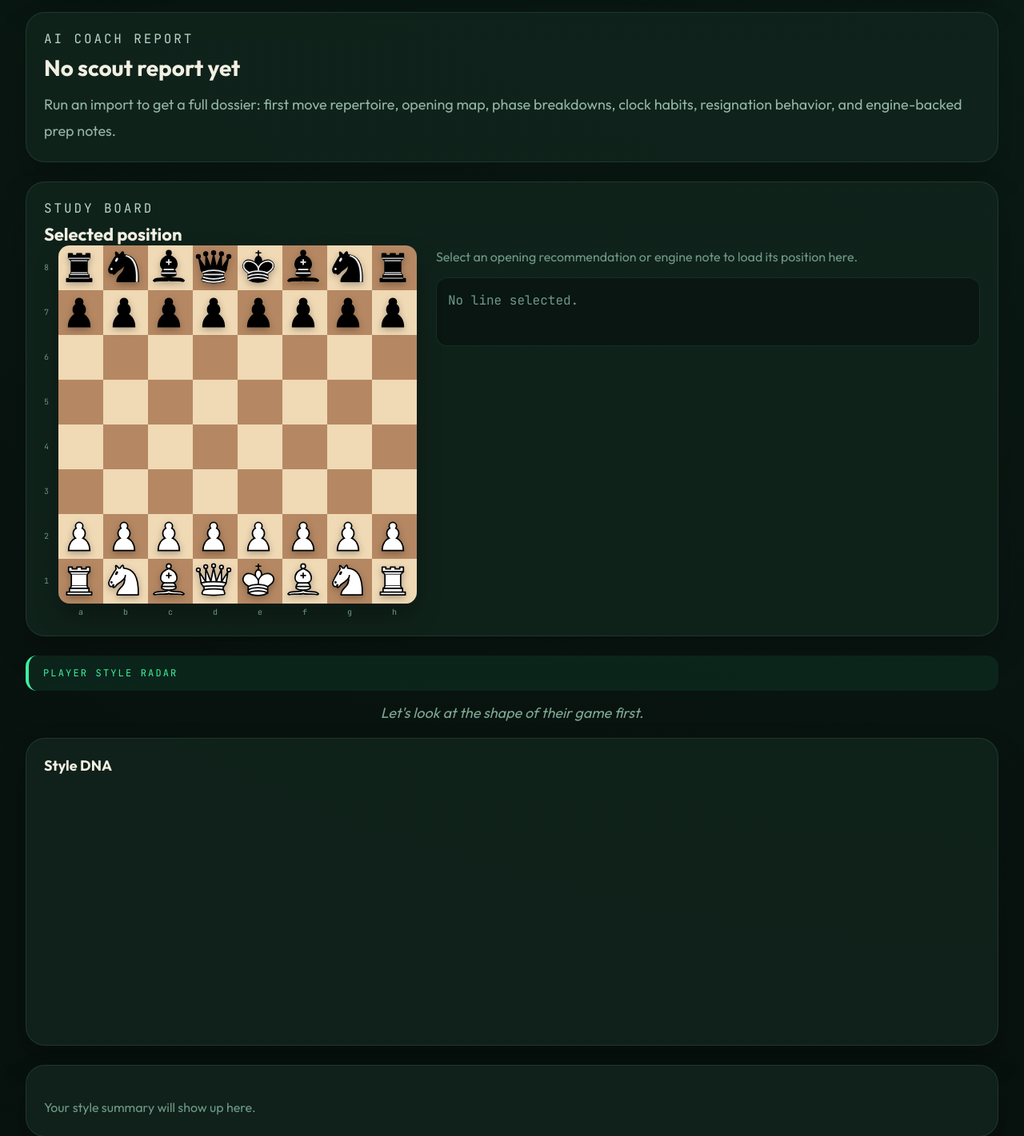
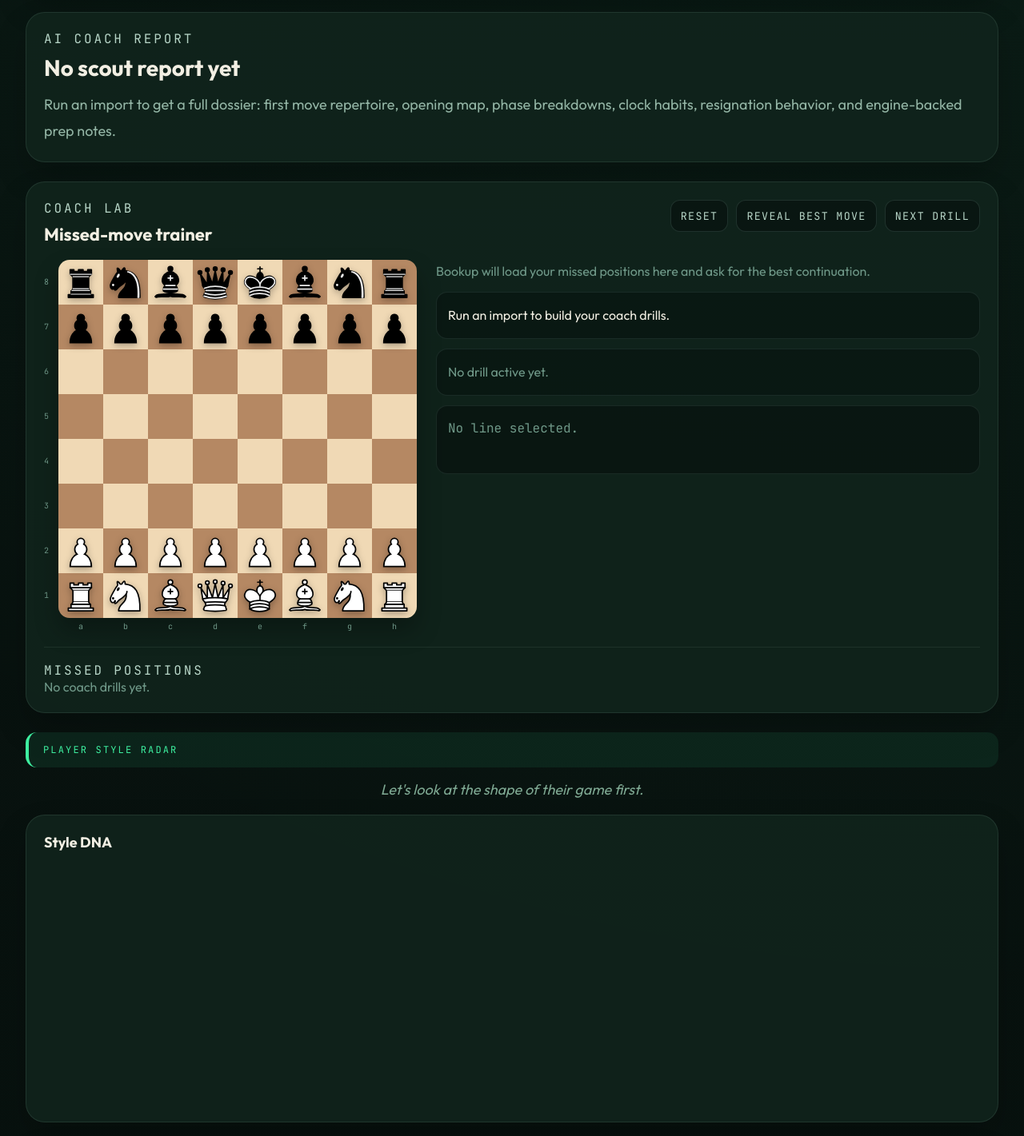
Before and after one commit to tetizz/Bookup, a Flask app: page / in a window 1280 px wide. Shown: the part 1161-2582 px from the top of the page at 80% size. Run offline with Flask 3, Linux system fonts and the light colour scheme.

Commit message:
Add interactive coach training board

```diff
--- a/bookup/app.py
+++ b/bookup/app.py
@@ -8,6 +8,7 @@ from pathlib import Path
 from urllib.error import URLError
 from urllib.request import urlopen
 
+import chess
 from flask import Flask, jsonify, render_template, request
 import webview
 
@@ -42,6 +43,48 @@ def save_config(payload: dict) -> None:
     CONFIG_PATH.write_text(json.dumps(payload, indent=2), encoding="utf-8")
 
 
+def build_engine_settings(payload: dict) -> EngineSettings:
+    engine_path = str(payload.get("engine_path", "")).strip()
+    return EngineSettings(
+        path=engine_path,
+        depth=max(8, min(24, int(payload.get("depth", 13)))),
+        threads=max(1, min(max(1, os.cpu_count() or 8), int(payload.get("threads", max(1, os.cpu_count() or 8))))),
+        hash_mb=max(256, min(32768, int(payload.get("hash_mb", 2048)))),
+    )
+
+
+def serialize_legal_moves(board: chess.Board) -> list[dict]:
+    items = []
+    for move in board.legal_moves:
+        items.append(
+            {
+                "uci": move.uci(),
+                "from": chess.square_name(move.from_square),
+                "to": chess.square_name(move.to_square),
+                "san": board.san(move),
+                "promotion": chess.piece_symbol(move.promotion) if move.promotion else "",
+            }
+        )
+    return items
+
+
+def normalize_move_uci(board: chess.Board, move_uci: str) -> chess.Move | None:
+    cleaned = str(move_uci or "").strip().lower()
+    if len(cleaned) < 4:
+        return None
+    if len(cleaned) == 4:
+        base = chess.Move.from_uci(cleaned)
+        if base in board.legal_moves:
+            return base
+        for suffix in ("q", "r", "b", "n"):
+            promoted = chess.Move.from_uci(cleaned + suffix)
+            if promoted in board.legal_moves:
+                return promoted
+        return None
+    move = chess.Move.from_uci(cleaned)
+    return move if move in board.legal_moves else None
+
+
 @app.get("/")
 def index() -> str:
     config = load_config()
@@ -72,12 +115,7 @@ def profile() -> tuple:
     if not engine_path:
         return jsonify({"error": "Stockfish path is required."}), 400
 
-    settings = EngineSettings(
-        path=engine_path,
-        depth=max(8, min(24, int(payload.get("depth", 13)))),
-        threads=max(1, min(max(1, os.cpu_count() or 8), int(payload.get("threads", max(1, os.cpu_count() or 8))))),
-        hash_mb=max(256, min(32768, int(payload.get("hash_mb", 2048)))),
-    )
+    settings = build_engine_settings(payload)
 
     save_config(
         {
@@ -119,6 +157,99 @@ def profile() -> tuple:
     )
 
 
+@app.post("/api/legal-moves")
+def legal_moves() -> tuple:
+    payload = request.get_json(force=True)
+    fen = str(payload.get("fen", "")).strip()
+    if not fen:
+        return jsonify({"error": "FEN is required."}), 400
+    try:
+        board = chess.Board(fen)
+    except ValueError as exc:
+        return jsonify({"error": f"Invalid FEN: {exc}"}), 400
+    return jsonify(
+        {
+            "fen": board.fen(),
+            "turn": "white" if board.turn == chess.WHITE else "black",
+            "legal_moves": serialize_legal_moves(board),
+        }
+    )
+
+
+@app.post("/api/coach-move")
+def coach_move() -> tuple:
+    payload = request.get_json(force=True)
+    fen = str(payload.get("fen", "")).strip()
+    move_uci = str(payload.get("move_uci", "")).strip()
+    if not fen or not move_uci:
+        return jsonify({"error": "FEN and move_uci are required."}), 400
+
+    try:
+        board = chess.Board(fen)
+    except ValueError as exc:
+        return jsonify({"error": f"Invalid FEN: {exc}"}), 400
+
+    selected_move = normalize_move_uci(board, move_uci)
+    if selected_move is None:
+        return jsonify({"error": "That move is not legal from this position.", "legal_moves": serialize_legal_moves(board)}), 400
+
+    settings = build_engine_settings(payload)
+    if not settings.path:
+        return jsonify({"error": "Stockfish path is required."}), 400
+
+    try:
+        with EngineSession(settings) as engine:
+            root_info = engine.analyse(board, multipv=1)[0]
+            pv = root_info.get("pv") or []
+            if not pv:
+                return jsonify({"error": "Engine did not return a principal variation."}), 500
+            best_move = pv[0]
+            best_move_san = board.san(best_move)
+            if selected_move != best_move:
+                return jsonify(
+                    {
+                        "correct": False,
+                        "fen": board.fen(),
+                        "best_move_uci": best_move.uci(),
+                        "best_move_san": best_move_san,
+                        "message": f"Best move was {best_move_san}. Try to understand why it keeps more value in the position.",
+                        "legal_moves": serialize_legal_moves(board),
+                    }
+                )
+
+            played_san = board.san(selected_move)
+            board.push(selected_move)
+            continuation = []
+            final_reply_uci = selected_move.uci()
+            reply_info = engine.analyse(board, multipv=1)[0]
+            reply_pv = reply_info.get("pv") or []
+            for follow_move in reply_pv[:4]:
+                if follow_move not in board.legal_moves:
+                    break
+                continuation.append(board.san(follow_move))
+                final_reply_uci = follow_move.uci()
+                board.push(follow_move)
+
+            return jsonify(
+                {
+                    "correct": True,
+                    "played_move_san": played_san,
+                    "best_move_uci": best_move.uci(),
+                    "best_move_san": best_move_san,
+                    "continuation": continuation,
+                    "final_fen": board.fen(),
+                    "last_move_uci": final_reply_uci,
+                    "line_over": len(continuation) < 4,
+                    "message": "Correct. Bookup played out the engine continuation from there.",
+                    "legal_moves": serialize_legal_moves(board),
+                }
+            )
+    except FileNotFoundError:
+        return jsonify({"error": "The Stockfish executable could not be opened."}), 400
+    except Exception as exc:
+        return jsonify({"error": f"Coach analysis failed: {exc}"}), 500
+
+
 def run_app() -> None:
     port = 8877
     url = f"http://127.0.0.1:{port}/"
--- a/bookup/static/app.css
+++ b/bookup/static/app.css
@@ -159,6 +159,23 @@ input {
   cursor: pointer;
 }
 
+.ghost-btn {
+  border: 1px solid rgba(111, 152, 136, 0.22);
+  background: rgba(8, 18, 15, 0.7);
+  color: var(--text);
+  font-family: var(--mono);
+  letter-spacing: .1em;
+  text-transform: uppercase;
+  border-radius: 12px;
+  padding: 10px 12px;
+  cursor: pointer;
+}
+
+.ghost-btn:hover {
+  border-color: rgba(62, 240, 160, 0.35);
+  color: var(--text2);
+}
+
 .status {
   margin-top: 12px;
   color: var(--muted);
@@ -251,6 +268,20 @@ input {
   flex-wrap: wrap;
 }
 
+.board-head {
+  display: flex;
+  gap: 18px;
+  justify-content: space-between;
+  align-items: flex-start;
+  margin-bottom: 18px;
+}
+
+.board-actions {
+  display: flex;
+  gap: 10px;
+  flex-wrap: wrap;
+}
+
 .board-coords {
   display: grid;
   grid-template-columns: 18px 448px;
@@ -277,13 +308,57 @@ input {
   box-shadow: 0 16px 30px rgba(0,0,0,.28);
 }
 
+.square {
+  position: relative;
+  display: flex;
+  align-items: center;
+  justify-content: center;
+}
+
 .square.light { background: #f0d9b5; }
 .square.dark { background: #b58863; }
+.square.selectable {
+  cursor: pointer;
+}
+.square.selected::after {
+  content: "";
+  position: absolute;
+  inset: 0;
+  background: rgba(62, 240, 160, 0.18);
+}
+.square.last-from::before,
+.square.last-to::before {
+  content: "";
+  position: absolute;
+  inset: 0;
+  background: rgba(246, 246, 105, 0.34);
+}
+.square.legal-target .move-dot {
+  width: 16px;
+  height: 16px;
+  border-radius: 50%;
+  background: rgba(28, 85, 62, 0.42);
+  border: 2px solid rgba(20, 54, 40, 0.32);
+  position: absolute;
+  z-index: 1;
+}
+.square.legal-capture .move-dot {
+  width: 44px;
+  height: 44px;
+  border-radius: 50%;
+  border: 4px solid rgba(28, 85, 62, 0.48);
+  background: transparent;
+  position: absolute;
+  z-index: 1;
+}
 .piece {
   width: 52px;
   height: 52px;
   object-fit: contain;
   filter: drop-shadow(0 3px 4px rgba(0,0,0,.28));
+  position: relative;
+  z-index: 2;
+  user-select: none;
 }
 
 .board-side {
@@ -312,6 +387,48 @@ input {
 }
 
 .board-line.empty { color: var(--muted); }
+
+.coach-prompt,
+.coach-feedback {
+  border: 1px solid rgba(111, 152, 136, 0.16);
+  border-radius: 14px;
+  padding: 14px;
+  background: rgba(8, 18, 15, 0.62);
+  line-height: 1.8;
+}
+
+.coach-prompt {
+  color: var(--text2);
+}
+
+.coach-feedback {
+  color: var(--blue);
+}
+
+.coach-feedback.empty {
+  color: var(--muted);
+}
+
+.coach-grid {
+  margin-top: 18px;
+}
+
+.coach-list-wrap {
+  border-top: 1px solid rgba(111, 152, 136, 0.14);
+  padding-top: 18px;
+}
+
+.coach-item-meta {
+  margin-top: 10px;
+  color: var(--muted);
+  font-family: var(--mono);
+  font-size: 11px;
+}
+
+.coach-item.active {
+  border-color: rgba(62, 240, 160, 0.5);
+  background: rgba(22, 48, 38, 1);
+}
 
 .first-move-wrap {
   display: grid;
--- a/bookup/static/app.js
+++ b/bookup/static/app.js
@@ -71,10 +71,27 @@ const el = {
   boardTitle: document.getElementById("boardTitle"),
   boardSummary: document.getElementById("boardSummary"),
   boardLine: document.getElementById("boardLine"),
+  coachPrompt: document.getElementById("coachPrompt"),
+  coachFeedback: document.getElementById("coachFeedback"),
+  coachList: document.getElementById("coachList"),
+  coachReset: document.getElementById("coachResetBtn"),
+  coachReveal: document.getElementById("coachRevealBtn"),
+  coachNext: document.getElementById("coachNextBtn"),
 };
 
 let currentPrimaryPayload = null;
 let currentSecondaryPayload = null;
+const state = {
+  boardFen: "startpos",
+  legalMoves: [],
+  legalByFrom: {},
+  selectedSquare: "",
+  dragFrom: "",
+  lastMove: null,
+  coachItems: [],
+  coachIndex: -1,
+  coachStartFen: "",
+};
 
 function init() {
   el.username.value = defaults.username || "trixize1234";
@@ -86,6 +103,9 @@ function init() {
   el.hash.value = defaults.hash_mb || 2048;
   el.analyze.addEventListener("click", runAnalysis);
   el.compareBtn?.addEventListener("click", runCompare);
+  el.coachReset?.addEventListener("click", resetCoachDrill);
+  el.coachReveal?.addEventListener("click", revealCoachDrill);
+  el.coachNext?.addEventListener("click", nextCoachDrill);
   renderCoords();
   renderBoard("startpos");
 }
@@ -180,6 +200,11 @@ function renderProfile(payload) {
   renderCompare(currentPrimaryPayload, currentSecondaryPayload);
   renderImprovements(profile.improvements || []);
   renderAdvice(profile.opening_advice || []);
+  state.coachItems = profile.coach_positions || [];
+  renderCoachList();
+  if (state.coachItems.length) {
+    loadCoachDrill(0).catch((error) => setStatus(error.message || "Could not load coach drill."));
+  }
 }
 
 function renderStyleMetrics(metrics) {
@@ -211,7 +236,7 @@ function renderFirstMove(data) {
   el.firstMoveLead.innerHTML = `
     First move repertoire as White
     <strong>${top.move}</strong>
-    <div class="first-move-meta">${top.pct}% · ${top.count}x</div>
+    <div class="first-move-meta">${top.pct}% - ${top.count}x</div>
     <div class="first-move-scale">
       <span>0%</span><span>25%</span><span>50%</span><span>75%</span><span>100%</span>
     </div>
@@ -221,7 +246,7 @@ function renderFirstMove(data) {
   el.firstMoveList.innerHTML = (data.items || []).map((item, index) => `
     <div class="item">
       <div class="item-title">${index + 1}. ${item.move}</div>
-      <div class="item-sub">${item.pct}% · ${item.count} games</div>
+      <div class="item-sub">${item.pct}% - ${item.count} games</div>
       <div class="bar-track"><div class="bar-fill" style="width:${item.pct}%"></div></div>
     </div>
   `).join("");
@@ -242,7 +267,7 @@ function renderOpeningColumn(node, items, side) {
   node.innerHTML = items.map((item, index) => `
     <div class="item">
       <div class="item-title">${index + 1}. ${item.opening}</div>
-      <div class="item-sub">${item.count}x · ${item.win_rate}% win rate</div>
+      <div class="item-sub">${item.count}x - ${item.win_rate}% win rate</div>
       <div class="record-line">
         <span class="record-win">${item.record.wins}W</span>
         <span class="record-draw">${item.record.draws}D</span>
@@ -569,11 +594,15 @@ function renderImprovements(improvements) {
     node.addEventListener("click", () => {
       const item = improvements[Number(node.dataset.improvementIndex)];
       if (item?.example?.position_fen) {
-        renderBoard(item.example.position_fen);
-        el.boardTitle.textContent = item.headline;
-        el.boardSummary.textContent = item.detail || "Engine improvement example.";
-        el.boardLine.textContent = item.example.line || `${item.example.played} -> ${item.example.best}`;
-        el.boardLine.classList.remove("empty");
+        loadBoardPreview(
+          item.example.position_fen,
+          item.headline,
+          item.detail || "Engine improvement example.",
+          item.example.line || `${item.example.played} -> ${item.example.best}`
+        );
+        el.coachPrompt.textContent = "Previewing an engine mistake example.";
+        el.coachFeedback.textContent = `You played ${item.example.played}; the engine preferred ${item.example.best}.`;
+        el.coachFeedback.classList.remove("empty");
       }
     });
   });
@@ -598,11 +627,15 @@ function renderAdvice(advice) {
     node.addEventListener("click", () => {
       const item = advice[Number(node.dataset.adviceIndex)];
       if (item?.position_fen) {
-        renderBoard(item.position_fen);
-        el.boardTitle.textContent = item.opening;
-        el.boardSummary.textContent = item.explanation;
-        el.boardLine.textContent = item.example_line || item.recommendation;
-        el.boardLine.classList.remove("empty");
+        loadBoardPreview(
+          item.position_fen,
+          item.opening,
+          item.explanation,
+          item.example_line || item.recommendation
+        );
+        el.coachPrompt.textContent = "Previewing an opening recommendation position.";
+        el.coachFeedback.textContent = `Engine recommendation: ${item.recommendation}.`;
+        el.coachFeedback.classList.remove("empty");
       }
     });
   });
@@ -711,22 +744,228 @@ function renderCoords() {
 }
 
 function renderBoard(fen) {
+  state.boardFen = fen || state.boardFen;
   const squares = parseFenBoard(fen);
   el.board.innerHTML = "";
   squares.forEach((piece, index) => {
     const square = document.createElement("div");
     const file = index % 8;
     const rank = Math.floor(index / 8);
-    square.className = `square ${(file + rank) % 2 === 0 ? "light" : "dark"}`;
+    const squareName = `${files[file]}${8 - rank}`;
+    square.className = `square ${(file + rank) % 2 === 0 ? "light" : "dark"} selectable`;
+    square.dataset.square = squareName;
+    if (state.selectedSquare === squareName) square.classList.add("selected");
+    if (state.lastMove?.from === squareName) square.classList.add("last-from");
+    if (state.lastMove?.to === squareName) square.classList.add("last-to");
+    const legalTargets = state.selectedSquare ? (state.legalByFrom[state.selectedSquare] || []) : [];
+    const targetMove = legalTargets.find((item) => item.to === squareName);
+    if (targetMove) {
+      square.classList.add(targetMove.capture ? "legal-capture" : "legal-target");
+      const dot = document.createElement("div");
+      dot.className = "move-dot";
+      square.appendChild(dot);
+    }
+    square.addEventListener("click", () => handleSquareClick(squareName));
+    square.addEventListener("dragover", (event) => {
+      if (!state.dragFrom) return;
+      const moves = state.legalByFrom[state.dragFrom] || [];
+      if (moves.some((move) => move.to === squareName)) event.preventDefault();
+    });
+    square.addEventListener("drop", async (event) => {
+      event.preventDefault();
+      if (!state.dragFrom) return;
+      await submitCoachMove(state.dragFrom, squareName);
+      state.dragFrom = "";
+    });
     if (piece) {
       const img = document.createElement("img");
       img.className = "piece";
       img.src = PIECE_ASSETS[piece];
       img.alt = piece;
+      img.draggable = isDraggablePiece(piece, squareName);
+      img.addEventListener("dragstart", () => {
+        state.dragFrom = squareName;
+      });
       square.appendChild(img);
     }
     el.board.appendChild(square);
   });
+}
+
+function loadBoardPreview(fen, title, summary, lineText) {
+  state.selectedSquare = "";
+  state.lastMove = null;
+  renderBoard(fen);
+  refreshLegalMoves(fen);
+  el.boardTitle.textContent = title;
+  el.boardSummary.textContent = summary;
+  el.boardLine.textContent = lineText;
+  el.boardLine.classList.remove("empty");
+}
+
+function renderCoachList() {
+  if (!state.coachItems.length) {
+    el.coachList.className = "stack empty";
+    el.coachList.textContent = "No coach drills yet.";
+    return;
+  }
+  el.coachList.className = "stack";
+  el.coachList.innerHTML = state.coachItems.map((item, index) => `
+    <div class="item clickable coach-item ${index === state.coachIndex ? "active" : ""}" data-coach-index="${index}">
+      <div class="item-title">${item.headline}</div>
+      <div class="item-sub">${item.prompt}</div>
+      <div class="coach-item-meta">${item.phase} - missed ${item.best_move} - ${((item.loss_cp || 0) / 100).toFixed(2)} pawns lost</div>
+    </div>
+  `).join("");
+  el.coachList.querySelectorAll("[data-coach-index]").forEach((node) => {
+    node.addEventListener("click", () => loadCoachDrill(Number(node.dataset.coachIndex)));
+  });
+}
+
+async function loadCoachDrill(index) {
+  const item = state.coachItems[index];
+  if (!item) return;
+  state.coachIndex = index;
+  state.coachStartFen = item.position_fen;
+  state.selectedSquare = "";
+  state.lastMove = null;
+  el.boardTitle.textContent = item.headline;
+  el.boardSummary.textContent = item.why;
+  el.coachPrompt.textContent = item.prompt;
+  el.coachFeedback.textContent = `You originally played ${item.played_move}. Find the engine move instead.`;
+  el.coachFeedback.classList.remove("empty");
+  el.boardLine.textContent = item.line || "No reference line yet.";
+  el.boardLine.classList.remove("empty");
+  await refreshLegalMoves(item.position_fen);
+  renderBoard(item.position_fen);
+  renderCoachList();
+}
+
+async function refreshLegalMoves(fen = state.boardFen) {
+  const response = await fetch("/api/legal-moves", {
+    method: "POST",
+    headers: { "Content-Type": "application/json" },
+    body: JSON.stringify({ fen }),
+  });
+  const payload = await response.json();
+  if (!response.ok) throw new Error(payload.error || "Could not load legal moves.");
+  state.boardFen = payload.fen;
+  state.legalMoves = payload.legal_moves || [];
+  state.legalByFrom = groupLegalMoves(state.legalMoves);
+  return payload;
+}
+
+function groupLegalMoves(moves) {
+  return moves.reduce((acc, move) => {
+    const entry = { ...move, capture: move.san.includes("x") };
+    if (!acc[move.from]) acc[move.from] = [];
+    acc[move.from].push(entry);
+    return acc;
+  }, {});
+}
+
+function isDraggablePiece(piece, square) {
+  const turn = turnFromFen(state.boardFen);
+  if ((turn === "white" && piece !== piece.toUpperCase()) || (turn === "black" && piece !== piece.toLowerCase())) {
+    return false;
+  }
+  return !!(state.legalByFrom[square] || []).length;
+}
+
+function turnFromFen(fen) {
+  const side = String(fen || "").split(" ")[1];
+  return side === "b" ? "black" : "white";
+}
+
+function handleSquareClick(square) {
+  const movesFromSquare = state.legalByFrom[square] || [];
+  const selectedMoves = state.selectedSquare ? (state.legalByFrom[state.selectedSquare] || []) : [];
+  if (state.selectedSquare && selectedMoves.some((move) => move.to === square)) {
+    submitCoachMove(state.selectedSquare, square);
+    return;
+  }
+  if (movesFromSquare.length) {
+    state.selectedSquare = state.selectedSquare === square ? "" : square;
+    renderBoard(state.boardFen);
+    return;
+  }
+  state.selectedSquare = "";
+  renderBoard(state.boardFen);
+}
+
+async function submitCoachMove(from, to) {
+  const legal = (state.legalByFrom[from] || []).find((move) => move.to === to);
+  if (!legal) return;
+  setStatus(`Checking ${legal.san}...`);
+  try {
+    const response = await fetch("/api/coach-move", {
+      method: "POST",
+      headers: { "Content-Type": "application/json" },
+      body: JSON.stringify({
+        fen: state.boardFen,
+        move_uci: legal.uci,
+        engine_path: el.enginePath.value.trim(),
+        depth: Number(el.depth.value),
+        threads: Number(el.threads.value),
+        hash_mb: Number(el.hash.value),
+      }),
+    });
+    const payload = await response.json();
+    if (!response.ok) throw new Error(payload.error || "Coach move check failed.");
+
+    if (!payload.correct) {
+      state.selectedSquare = "";
+      state.lastMove = null;
+      el.coachFeedback.textContent = payload.message;
+      el.coachFeedback.classList.remove("empty");
+      el.boardLine.textContent = `Best move: ${payload.best_move_san}`;
+      el.boardLine.classList.remove("empty");
+      setStatus("That wasn't the engine continuation.");
+      renderBoard(state.boardFen);
+      return;
+    }
+
+    state.selectedSquare = "";
+    state.boardFen = payload.final_fen;
+    state.lastMove = parseUciMove(payload.last_move_uci || legal.uci);
+    state.legalMoves = payload.legal_moves || [];
+    state.legalByFrom = groupLegalMoves(state.legalMoves);
+    el.coachFeedback.textContent = payload.message;
+    el.coachFeedback.classList.remove("empty");
+    el.boardLine.textContent = payload.continuation?.length
+      ? `${payload.played_move_san} ${payload.continuation.join(" ")}`
+      : payload.played_move_san;
+    el.boardLine.classList.remove("empty");
+    renderBoard(state.boardFen);
+    setStatus(payload.line_over ? "Correct. The line is complete." : "Correct. Bookup played the continuation.");
+  } catch (error) {
+    setStatus(error.message || "Coach move check failed.");
+  }
+}
+
+function resetCoachDrill() {
+  if (state.coachIndex < 0) return;
+  loadCoachDrill(state.coachIndex);
+}
+
+function revealCoachDrill() {
+  const item = state.coachItems[state.coachIndex];
+  if (!item) return;
+  el.coachFeedback.textContent = `Best move: ${item.best_move}. ${item.why}`;
+  el.coachFeedback.classList.remove("empty");
+  el.boardLine.textContent = item.line || item.best_move;
+  el.boardLine.classList.remove("empty");
+}
+
+function nextCoachDrill() {
+  if (!state.coachItems.length) return;
+  const nextIndex = state.coachIndex < 0 ? 0 : (state.coachIndex + 1) % state.coachItems.length;
+  loadCoachDrill(nextIndex);
+}
+
+function parseUciMove(uci) {
+  const move = String(uci || "");
+  return move.length >= 4 ? { from: move.slice(0, 2), to: move.slice(2, 4) } : null;
 }
 
 function parseFenBoard(fen) {
--- a/bookup/templates/index.html
+++ b/bookup/templates/index.html
@@ -80,8 +80,13 @@
       <section class="board-card">
         <div class="board-head">
           <div>
-            <div class="hero-kicker">Study Board</div>
-            <div id="boardTitle" class="board-title">Selected position</div>
+            <div class="hero-kicker">Coach Lab</div>
+            <div id="boardTitle" class="board-title">Missed-move trainer</div>
+          </div>
+          <div class="board-actions">
+            <button id="coachResetBtn" class="ghost-btn" type="button">Reset</button>
+            <button id="coachRevealBtn" class="ghost-btn" type="button">Reveal Best Move</button>
+            <button id="coachNextBtn" class="ghost-btn" type="button">Next Drill</button>
           </div>
         </div>
         <div class="board-layout">
@@ -93,8 +98,16 @@
             </div>
           </div>
           <div class="board-side">
-            <div id="boardSummary" class="board-summary">Select an opening recommendation or engine note to load its position here.</div>
+            <div id="boardSummary" class="board-summary">Bookup will load your missed positions here and ask for the best continuation.</div>
+            <div id="coachPrompt" class="coach-prompt">Run an import to build your coach drills.</div>
+            <div id="coachFeedback" class="coach-feedback empty">No drill active yet.</div>
             <div id="boardLine" class="board-line empty">No line selected.</div>
+          </div>
+        </div>
+        <div class="coach-grid">
+          <div class="coach-list-wrap">
+            <div class="metric-label">Missed Positions</div>
+            <div id="coachList" class="stack empty">No coach drills yet.</div>
           </div>
         </div>
       </section>
```
Also changed, not shown: bookup/analysis.py (+21 -1 lines).
